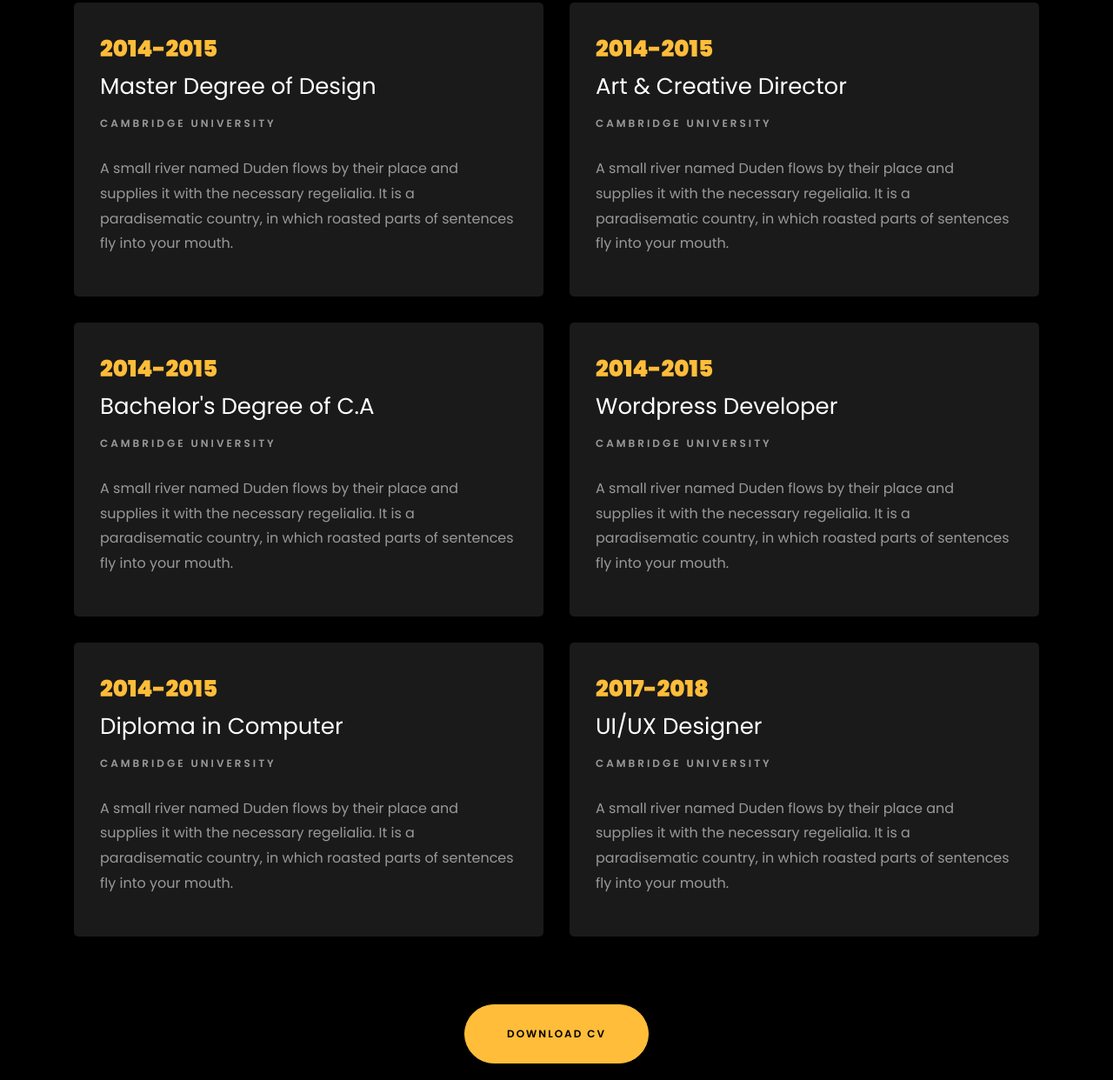
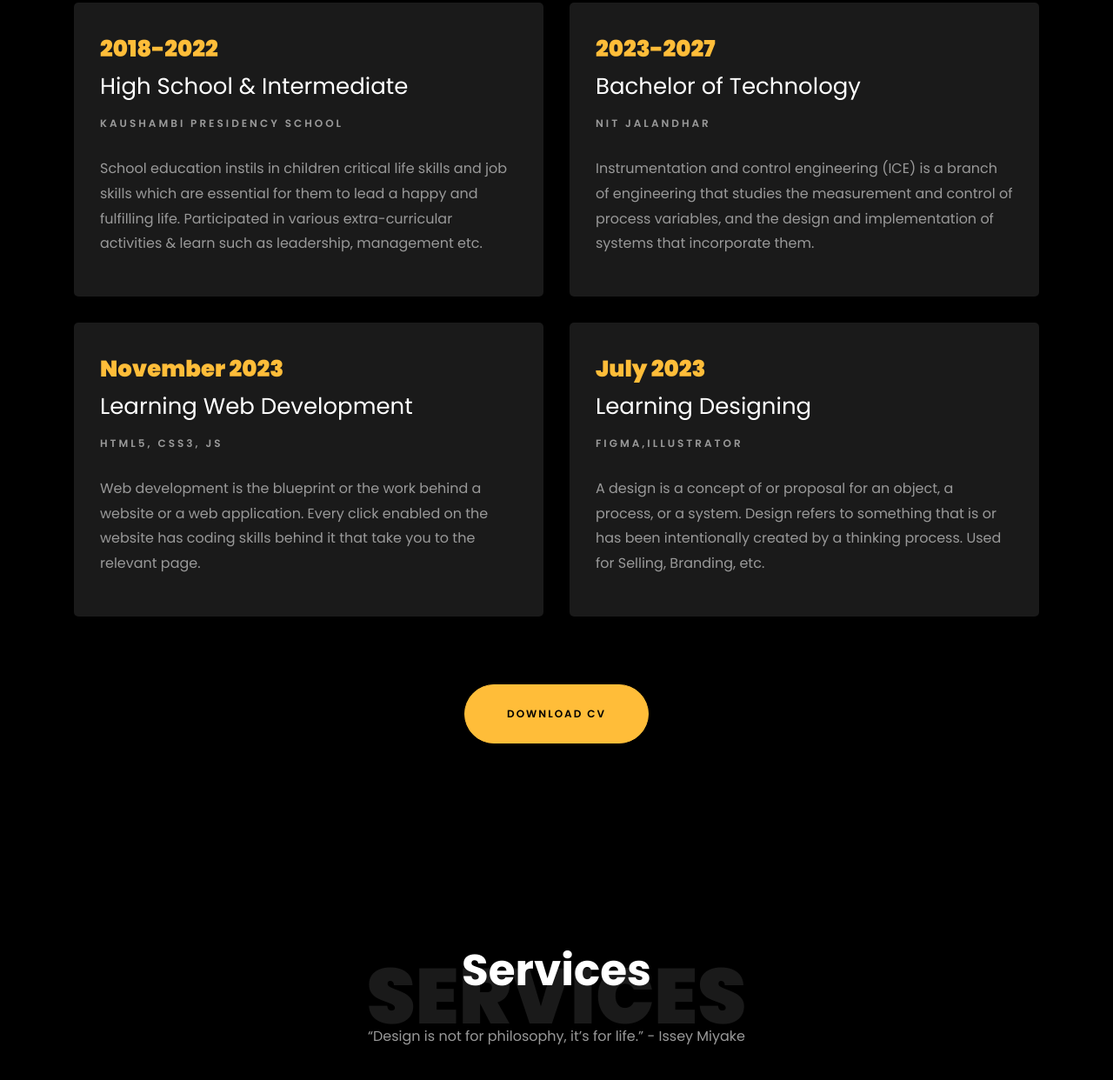
Before and after one commit to chahatkesh/portfolio, a plain HTML site: page index.html in a window 1280 px wide. Shown: the part 1771-3013 px from the top of the page at 87% size. Drawn offline with Linux system fonts and the light colour scheme; files whose address does not match are found by name.

Commit message:
Added Education segment

```diff
--- a/index.html
+++ b/index.html
@@ -234,66 +234,49 @@
         <div class="row">
           <div class="col-md-6">
             <div class="resume-wrap ftco-animate">
-              <span class="date">2014-2015</span>
-              <h2>Master Degree of Design</h2>
-              <span class="position">Cambridge University</span>
+              <span class="date">2018-2022</span>
+              <h2>High School & Intermediate</h2>
+              <span class="position">Kaushambi Presidency School</span>
               <p class="mt-4">
-                A small river named Duden flows by their place and supplies it
-                with the necessary regelialia. It is a paradisematic country, in
-                which roasted parts of sentences fly into your mouth.
+                School education instils in children critical life skills and
+                job skills which are essential for them to lead a happy and
+                fulfilling life. Participated in various extra-curricular
+                activities & learn such as leadership, management etc.
               </p>
             </div>
             <div class="resume-wrap ftco-animate">
-              <span class="date">2014-2015</span>
-              <h2>Bachelor's Degree of C.A</h2>
-              <span class="position">Cambridge University</span>
+              <span class="date">November 2023</span>
+              <h2>Learning Web Development</h2>
+              <span class="position">HTML5, CSS3, JS</span>
               <p class="mt-4">
-                A small river named Duden flows by their place and supplies it
-                with the necessary regelialia. It is a paradisematic country, in
-                which roasted parts of sentences fly into your mouth.
-              </p>
-            </div>
-            <div class="resume-wrap ftco-animate">
-              <span class="date">2014-2015</span>
-              <h2>Diploma in Computer</h2>
-              <span class="position">Cambridge University</span>
-              <p class="mt-4">
-                A small river named Duden flows by their place and supplies it
-                with the necessary regelialia. It is a paradisematic country, in
-                which roasted parts of sentences fly into your mouth.
+                Web development is the blueprint or the work behind a website or
+                a web application. Every click enabled on the website has coding
+                skills behind it that take you to the relevant page.
               </p>
             </div>
           </div>
 
           <div class="col-md-6">
             <div class="resume-wrap ftco-animate">
-              <span class="date">2014-2015</span>
-              <h2>Art &amp; Creative Director</h2>
-              <span class="position">Cambridge University</span>
+              <span class="date">2023-2027</span>
+              <h2>Bachelor of Technology</h2>
+              <span class="position">NIT Jalandhar</span>
               <p class="mt-4">
-                A small river named Duden flows by their place and supplies it
-                with the necessary regelialia. It is a paradisematic country, in
-                which roasted parts of sentences fly into your mouth.
+                Instrumentation and control engineering (ICE) is a branch of
+                engineering that studies the measurement and control of process
+                variables, and the design and implementation of systems that
+                incorporate them.
               </p>
             </div>
             <div class="resume-wrap ftco-animate">
-              <span class="date">2014-2015</span>
-              <h2>Wordpress Developer</h2>
-              <span class="position">Cambridge University</span>
+              <span class="date">July 2023</span>
+              <h2>Learning Designing</h2>
+              <span class="position">Figma,Illustrator</span>
               <p class="mt-4">
-                A small river named Duden flows by their place and supplies it
-                with the necessary regelialia. It is a paradisematic country, in
-                which roasted parts of sentences fly into your mouth.
-              </p>
-            </div>
-            <div class="resume-wrap ftco-animate">
-              <span class="date">2017-2018</span>
-              <h2>UI/UX Designer</h2>
-              <span class="position">Cambridge University</span>
-              <p class="mt-4">
-                A small river named Duden flows by their place and supplies it
-                with the necessary regelialia. It is a paradisematic country, in
-                which roasted parts of sentences fly into your mouth.
+                A design is a concept of or proposal for an object, a process,
+                or a system. Design refers to something that is or has been
+                intentionally created by a thinking process. Used for Selling,
+                Branding, etc.
               </p>
             </div>
           </div>
@@ -520,7 +503,7 @@
             >
               <div class="overlay"></div>
               <div class="text text-center p-4">
-                <h3><a href="#">Branding &amp; Illustration Design</a></h3>
+                <h3><a href="">Branding &amp; Graphic Design</a></h3>
                 <span>Growing Agency</span>
               </div>
             </div>
@@ -532,7 +515,7 @@
             >
               <div class="overlay"></div>
               <div class="text text-center p-4">
-                <h3><a href="#">Startup - GW Infra Solution</a></h3>
+                <h3><a href="">Startup - GW Infra Solution</a></h3>
                 <span>Helping in Branding</span>
               </div>
             </div>
@@ -545,7 +528,7 @@
             >
               <div class="overlay"></div>
               <div class="text text-center p-4">
-                <h3><a href="#">Branding &amp; Illustration Design</a></h3>
+                <h3><a href="">Branding &amp; Illustration Design</a></h3>
                 <span>Web Design</span>
               </div>
             </div>
@@ -556,7 +539,7 @@
             >
               <div class="overlay"></div>
               <div class="text text-center p-4">
-                <h3><a href="#">Branding &amp; Illustration Design</a></h3>
+                <h3><a href="">Branding &amp; Illustration Design</a></h3>
                 <span>Web Design</span>
               </div>
             </div>
@@ -570,7 +553,7 @@
                 >
                   <div class="overlay"></div>
                   <div class="text text-center p-4">
-                    <h3><a href="#">Branding &amp; Illustration Design</a></h3>
+                    <h3><a href="">Branding &amp; Illustration Design</a></h3>
                     <span>Web Design</span>
                   </div>
                 </div>
@@ -582,7 +565,7 @@
                 >
                   <div class="overlay"></div>
                   <div class="text text-center p-4">
-                    <h3><a href="#">Branding &amp; Illustration Design</a></h3>
+                    <h3><a href="">Branding &amp; Illustration Design</a></h3>
                     <span>Web Design</span>
                   </div>
                 </div>
@@ -836,8 +819,9 @@
             </div>
           </div>
         </div>
-
-        <!-- <div class="row no-gutters block-9">
+      </div>
+    </section>
+    <!-- <div class="row no-gutters block-9">
           <div class="col-md-6 order-md-last d-flex">
             <form action="#" class="bg-light p-4 p-md-5 contact-form">
               <div class="form-group">
@@ -884,9 +868,7 @@
             ></div>
           </div>
         </div>
-      </div>
-    </section> -->
-
+      </div>-->
     <footer class="ftco-footer ftco-section">
       <div class="container">
         <div class="row mb-5">
@@ -1052,7 +1034,6 @@
         />
       </svg>
     </div>
-
     <script src="js/jquery.min.js"></script>
     <script src="js/jquery-migrate-3.0.1.min.js"></script>
     <script src="js/popper.min.js"></script>
@@ -1065,7 +1046,6 @@
     <script src="js/aos.js"></script>
     <script src="js/jquery.animateNumber.min.js"></script>
     <script src="js/scrollax.min.js"></script>
-
     <script src="js/main.js"></script>
   </body>
 </html>
```
Also changed, not shown: css/style.css.
